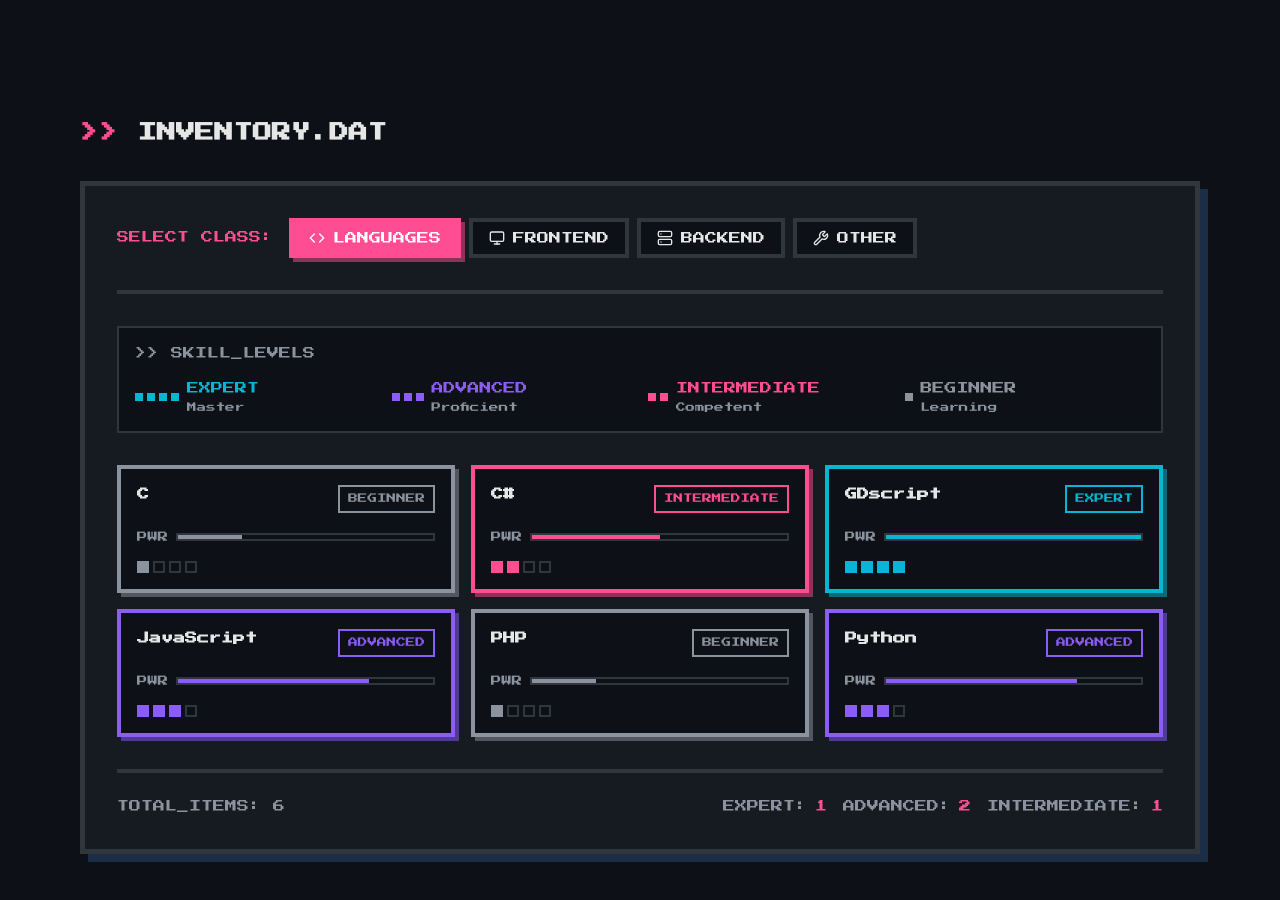
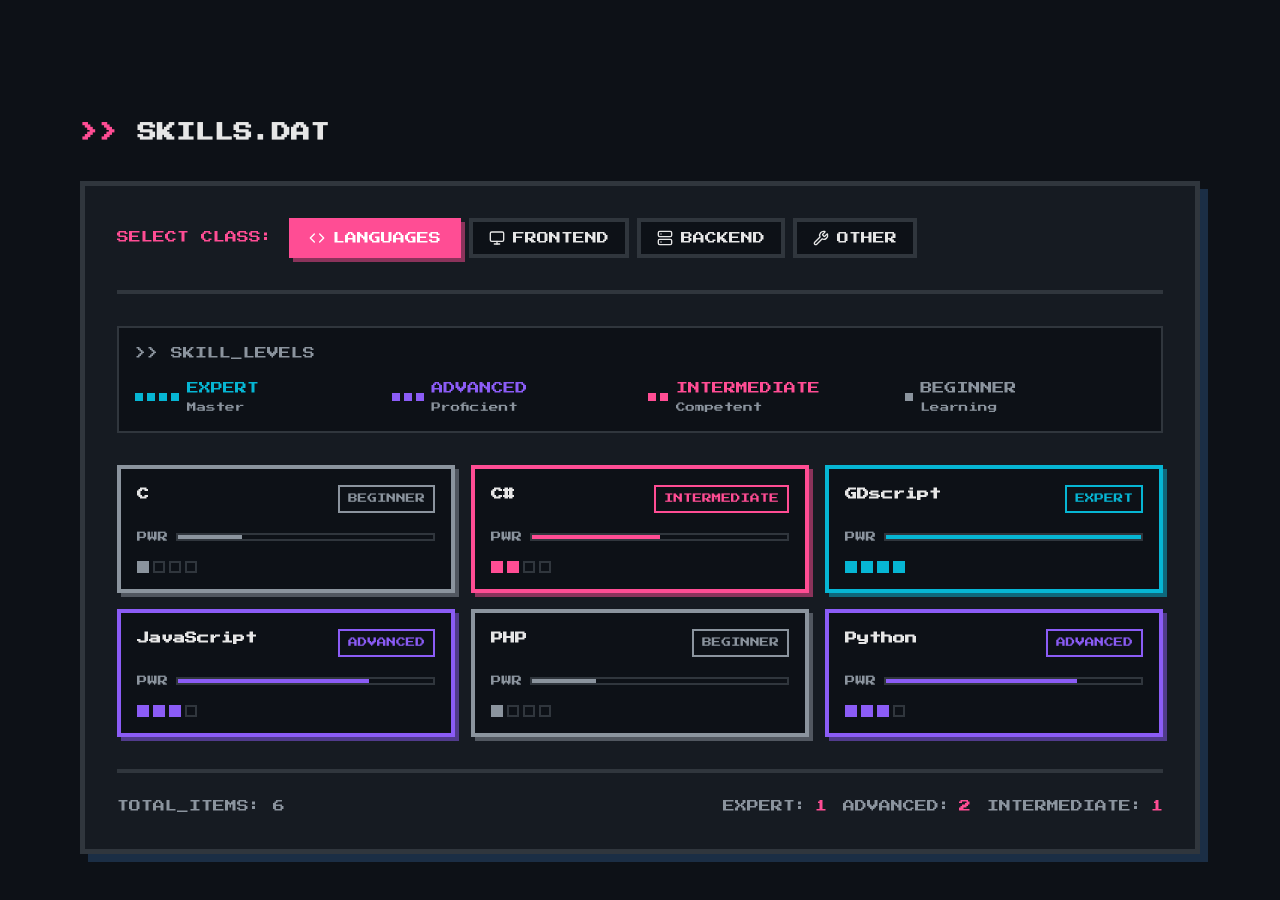
Before and after one commit to kaanic/portfolio, a Svelte app: page / in a window 1280 px wide. Shown: the part 1532-2432 px from the top of the page. Built offline with nearby package versions, Linux system fonts and the light colour scheme.

Commit message:
feat: add functionality to header anchors

```diff
--- a/src/app.css
+++ b/src/app.css
@@ -72,6 +72,7 @@
 
 html {
   scroll-behavior: smooth;
+  scroll-padding-top: 100px;
 }
 
 body {
--- a/src/lib/About.svelte
+++ b/src/lib/About.svelte
@@ -5,7 +5,7 @@
     import { miniInfo } from '$lib/data'
 </script>
 
-<div class="about-container section">
+<div class="about-container section" id="about">
     <h1 class="h1-title"><span class="title-arrow">>></span> ABOUT_ME.TXT</h1>
     <div class="about-content">
         <div class="about-left-column about-info-box about-profile">
--- a/src/lib/Contact.svelte
+++ b/src/lib/Contact.svelte
@@ -3,7 +3,7 @@
     import { contacts } from "$lib/data";
 </script>
 
-<div class="contact-container section">
+<div class="contact-container section" id="contact">
     <h1 class="h1-title"><span class="title-arrow">>></span> CONTACT.EXE</h1>
 
     <div class="contact-content">
--- a/src/lib/Projects.svelte
+++ b/src/lib/Projects.svelte
@@ -3,7 +3,7 @@
     import { projects } from "$lib/data";
 </script>
 
-<div class="projects-container section">
+<div class="projects-container section" id="projects">
     <h1 class="h1-title"><span class="title-arrow">>></span> PROJECTS.ZIP</h1>
 
     <div class="projects-grid">
--- a/src/lib/Stack.svelte
+++ b/src/lib/Stack.svelte
@@ -15,8 +15,8 @@
     });
 </script>
 
-<div class="stack-container section">
-    <h1 class="h1-title"><span class="title-arrow">>></span> INVENTORY.DAT</h1>
+<div class="stack-container section" id="skills">
+    <h1 class="h1-title"><span class="title-arrow">>></span> SKILLS.DAT</h1>
 
     <div class="stack-content">
         <div class="category-header">
```
